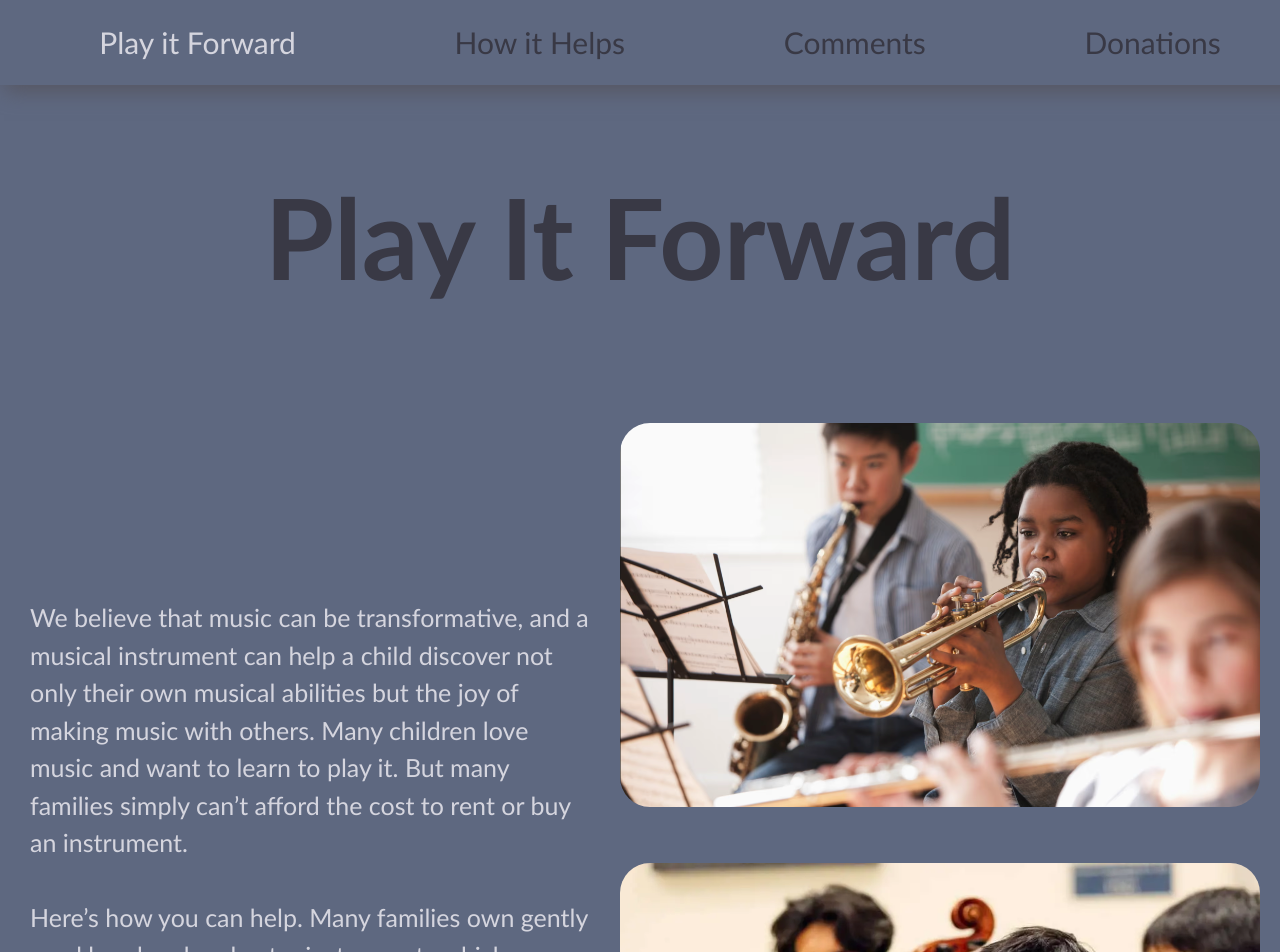
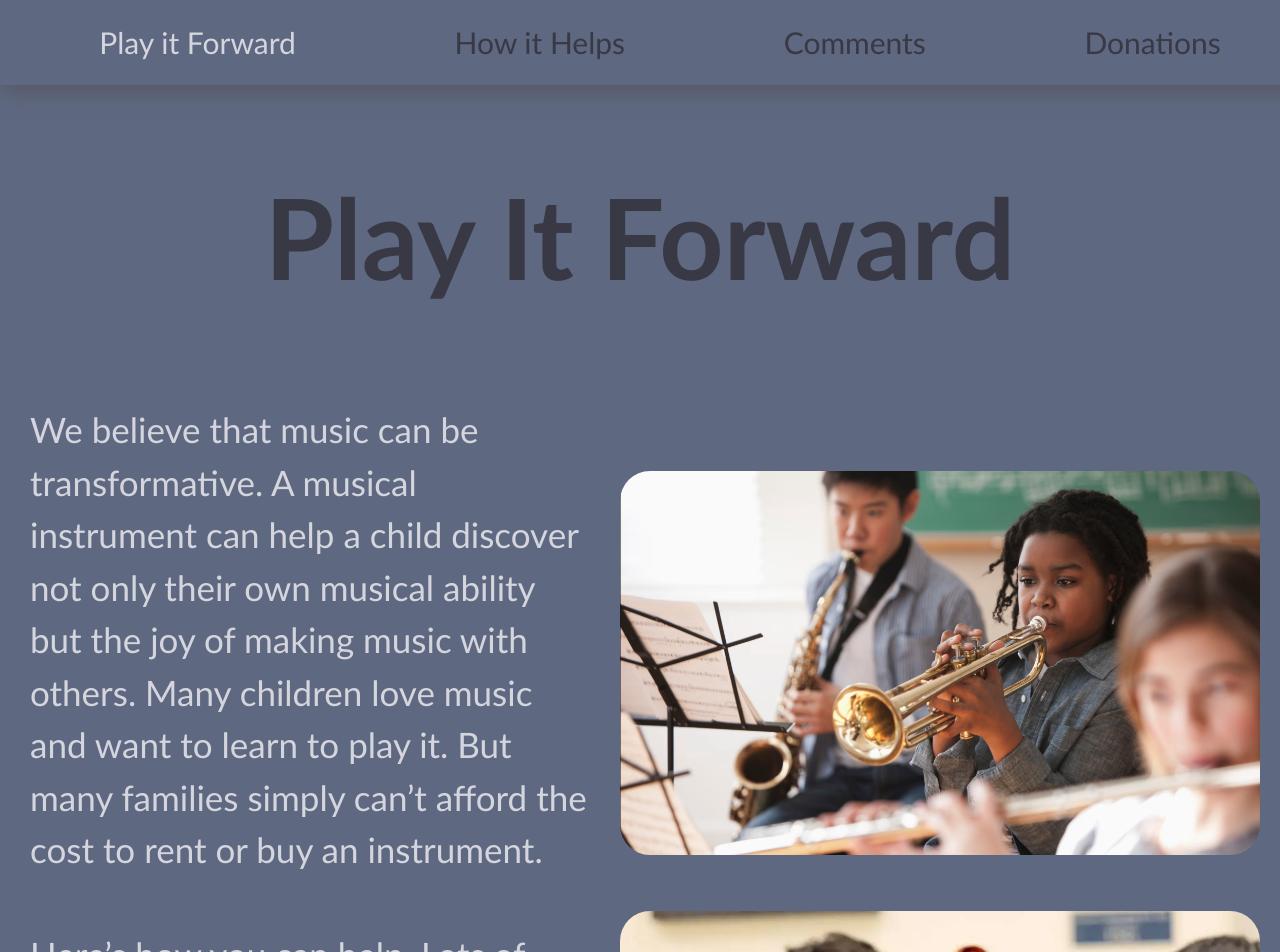
Before and after one commit to ktkelly11/Kelly_Katherine_Instrument_Capstone, a React (Vite) app: page / in a window 1280 px wide. Shown: the top 952 px of the page. Built offline with nearby package versions, Linux system fonts and the light colour scheme.

Commit message:
Updates to text and styling

```diff
--- a/src/components/helpsIntro/HelpsIntro.jsx
+++ b/src/components/helpsIntro/HelpsIntro.jsx
@@ -4,14 +4,10 @@ export default function HelpsIntro() {
   return (
     <>
       <div className="title">
-        <h1>We'd like to show you how your donations make a difference:</h1>
+        <h1>How your donations make a difference</h1>
       </div>
       <div className="intro">
-        <p>
-          Here are a number of stories and accounts from teachers, parents, and
-          students about what it means to them theat they have instruments to
-          play. Your donation makes a real impact and here is how.
-        </p>
+        <p>Watch a similar program in Los Angeles:</p>
       </div>
       <div className="video">
         <iframe
--- a/src/components/homePageInfo/HomePageInfo.css
+++ b/src/components/homePageInfo/HomePageInfo.css
@@ -2,7 +2,7 @@ p {
   color: rgb(213, 213, 222);
   margin: 30px;
   font-family: "Gill Sans", "Gill Sans MT", Calibri, "Trebuchet MS", sans-serif;
-  font-size: 25px;
+  font-size: 35px;
 }
 
 img {
--- a/src/components/homePageInfo/HomePageInfo.jsx
+++ b/src/components/homePageInfo/HomePageInfo.jsx
@@ -8,17 +8,17 @@ export default function HomePageInfo() {
       <div className="home-page-summary">
         <div className="site-summary">
           <p>
-            We believe that music can be transformative, and a musical
-            instrument can help a child discover not only their own musical
-            abilities but the joy of making music with others. Many children
-            love music and want to learn to play it. But many families simply
-            can’t afford the cost to rent or buy an instrument.
+            We believe that music can be transformative. A musical instrument
+            can help a child discover not only their own musical ability but the
+            joy of making music with others. Many children love music and want
+            to learn to play it. But many families simply can’t afford the cost
+            to rent or buy an instrument.
             <br />
             <br />
-            Here’s how you can help. Many families own gently used band and
-            orchestra instruments which are frequently gathering dust in a
-            closet or attic. We use volunteer labor and cash donations to
-            refurbish the instruments and work with teachers to get them to
+            Here’s how you can help. Lots of people own gently used band and
+            orchestra instruments, many of which are gathering dust in a closet
+            or attic. Give them to us. We use volunteer labor and cash donations
+            to refurbish instruments. Then we work with teachers to get them to
             students who otherwise would not have one.
           </p>
         </div>
```
